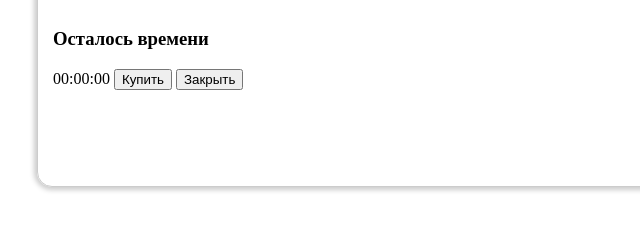
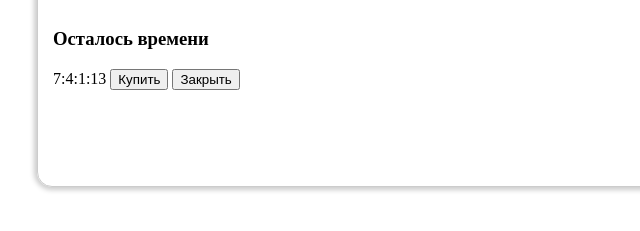
Before and after one commit to alexandr-tg/hillel-js, a plain HTML site: page 17/index.html in a window 1280 px wide. Shown: the part 395-626 px from the top of the page, 219-859 px from the left. Drawn offline with Linux system fonts and the light colour scheme.

Commit message:
fix the timer

```diff
--- a/17/index.html
+++ b/17/index.html
@@ -60,7 +60,7 @@
 
     <h3>Осталось времени</h3>
 
-    <span>00:00:00</span>
+    <span class="left-time">00:00:00</span>
 
     <button class="sale-popup-bay">Купить</button>
 
@@ -80,9 +80,16 @@
 
     var popupBlock = document.querySelector('.modal');
 
-    var saleTime = new Date(2021, 3, 15).getTime();
-    setInterval()
-    console.log(ts.toString());
+    var leftTime = document.querySelector('.left-time');
+
+    var timer = setInterval(function () {
+        var now = new Date();
+        var endDate = new Date(2021, 3, 15).getTime();
+        var left = endDate - now;
+        var result = new Date(left);
+        var text = `${result.getUTCDate()-1}:${result.getUTCHours()}:${result.getUTCMinutes()}:${result.getUTCSeconds()}`;
+        leftTime.innerText = text;
+    }, 1000);
 
 
 
@@ -122,7 +129,6 @@
         popupBlock.classList.remove('hide');
     }
 
-
 </script>
 
 </body>
```
